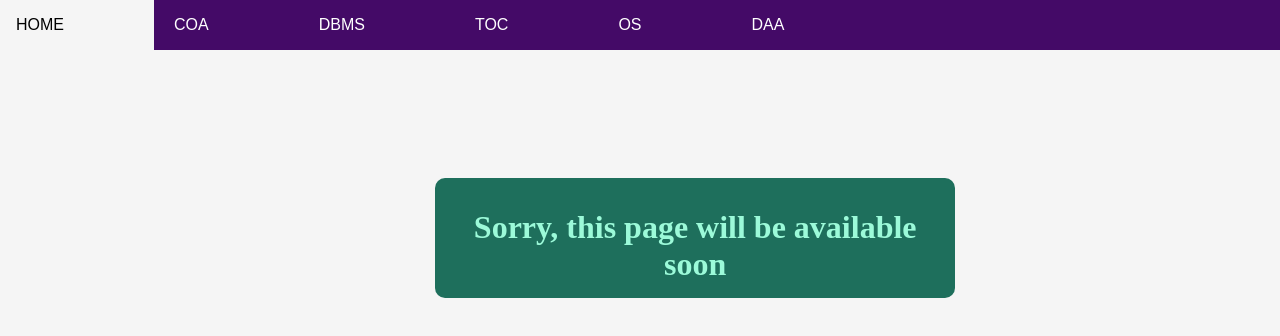
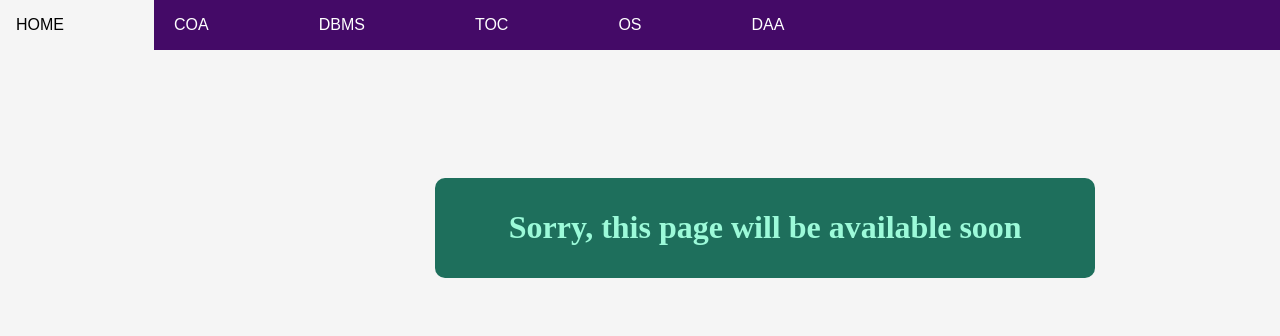
Before and after one commit to Stephen-Eliazer/EXAMSIARE, a plain HTML site: page coa.html in a window 1280 px wide. Drawn offline with Linux system fonts and the light colour scheme.

Commit message:
Update examstyle.css

```diff
--- a/examstyle.css
+++ b/examstyle.css
@@ -94,8 +94,8 @@ header h1{
 .sorry{
     margin-top: 10%;
     margin-left: 34%;
-    width: 500px;
-    height: 100px;
+    width: 50%;
+    height: 50%;
     text-align: center;
     background-color: #1e6f5c;
     color: #9cfad9;
```
